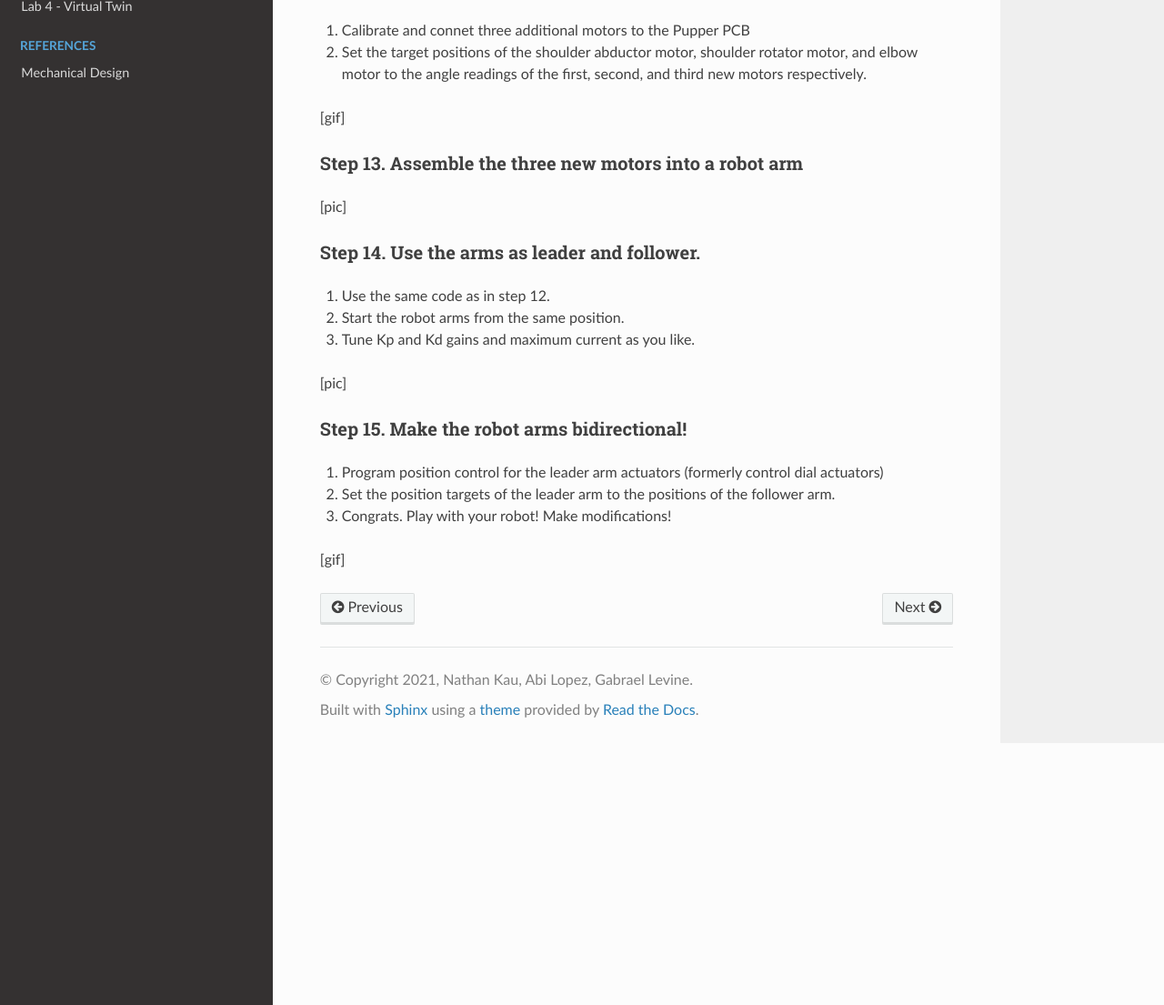
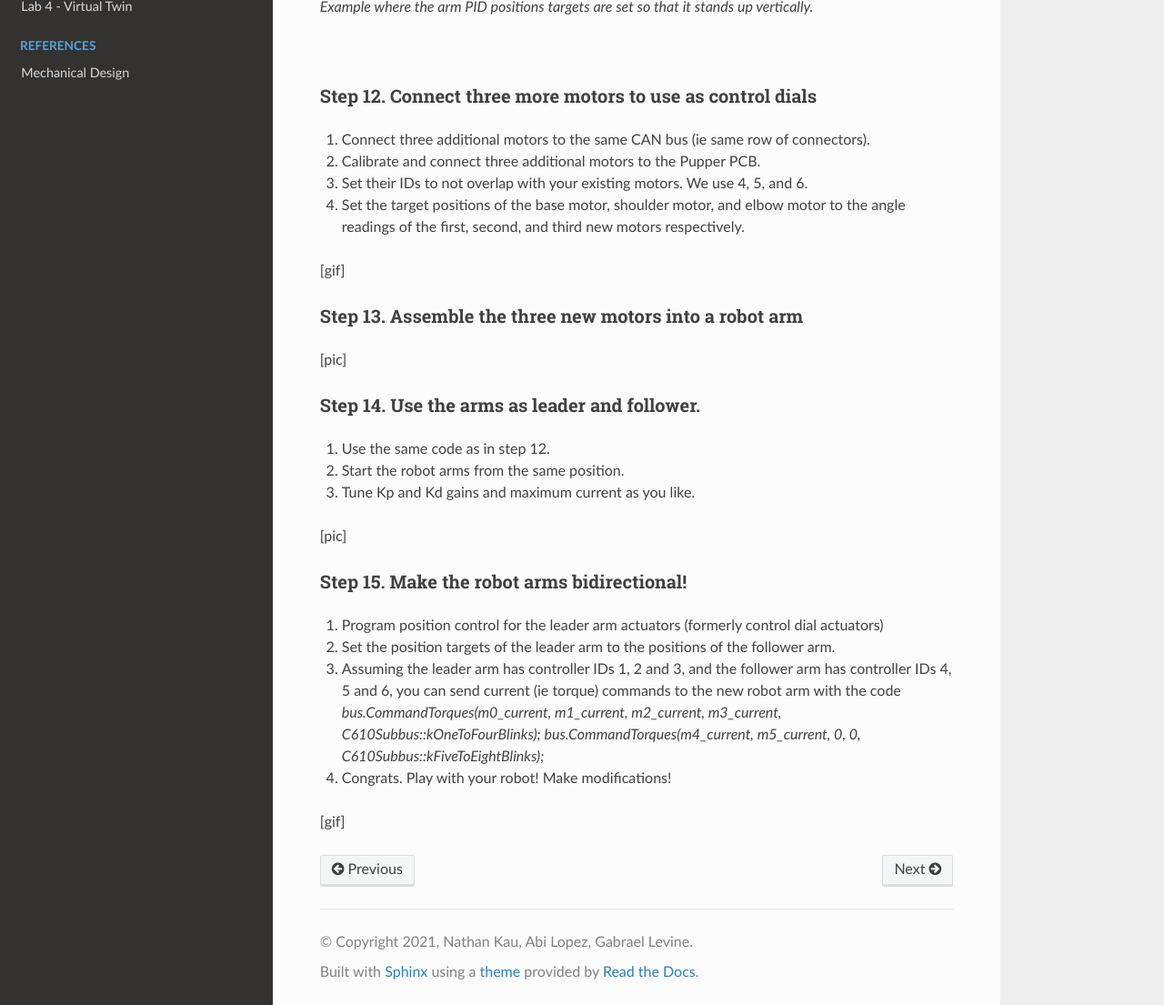
Before and after one commit to stanfordroboticsclub/pupperv3-independent-study, a Sphinx documentation site: the page built from docs/course-material/lab-1.rst, in a window 1280 px wide and 1400 px high, scrolled down 7147 px, cut to the strip 295-1400 px from the top of the window. Shown: the whole strip at 91% size. Built offline with Sphinx 7.4.7 and the Read the Docs theme 2.0.0, drawn with Linux system fonts in a browser that asks for light colours; some of the changed text lies outside the part shown.

```diff
--- a/docs/course-material/lab-1.rst
+++ b/docs/course-material/lab-1.rst
@@ -160,13 +160,16 @@ Step 9. Connect and control 2 more motors
 ^^^^^^^^^^^^^^^^^^^^^^^^^^^^^^^^^^^^^^^^^^^^
 
 #. Connect power and encoder cables from motors to controllers.
-#. Connect power and CAN cables from controllers Pupper PCB
+#. Connect power and CAN cables from controllers to Pupper PCB. Make sure the CAN cables go into the same row (row near the Teensy).
+#. Set the new motor controllers to have different IDs. We use 1, 2, and 3.
 #. Run your PD control on the two additional motors with some target position.
 
 [insert pic of compeleted setup]
 
 Step 10. Assemble the three motors into a robot arm!
 ^^^^^^^^^^^^^^^^^^^^^^^^^^^^^^^^^^^^^^^^^^^^^^^^^^^^^^
+
+#. We like to insert a screw driver with a 3mm diameter shank into the 3D printed part hole and then into the hole in the shaft to align them before inserting the bolt.
 
 [Gabrael adds assembly video]
 
@@ -192,8 +195,10 @@ Step 11. Run your code again on the new robot arm
 
 Step 12. Connect three more motors to use as control dials
 ^^^^^^^^^^^^^^^^^^^^^^^^^^^^^^^^^^^^^^^^^^^^^^^^^^^^^^^^^^^^^^^^^^^^^^^^^^^^^^^^^^^^^^^^^^^^^^^^^^^^^^^^^^^^
-#. Calibrate and connet three additional motors to the Pupper PCB
-#. Set the target positions of the shoulder abductor motor, shoulder rotator motor, and elbow motor to the angle readings of the first, second, and third new motors respectively.
+#. Connect three additional motors to the same CAN bus (ie same row of connectors).
+#. Calibrate and connect three additional motors to the Pupper PCB.
+#. Set their IDs to not overlap with your existing motors. We use 4, 5, and 6.
+#. Set the target positions of the base motor, shoulder motor, and elbow motor to the angle readings of the first, second, and third new motors respectively.
 
 [gif]
 
@@ -213,6 +218,7 @@ Step 15. Make the robot arms bidirectional!
 ^^^^^^^^^^^^^^^^^^^^^^^^^^^^^^^^^^^^^^^^^^^^^
 #. Program position control for the leader arm actuators (formerly control dial actuators)
 #. Set the position targets of the leader arm to the positions of the follower arm.
+#. Assuming the leader arm has controller IDs 1, 2 and 3, and the follower arm has controller IDs 4, 5 and 6, you can send current (ie torque) commands to the new robot arm with the code *bus.CommandTorques(m0_current, m1_current, m2_current, m3_current, C610Subbus::kOneToFourBlinks); bus.CommandTorques(m4_current, m5_current, 0, 0, C610Subbus::kFiveToEightBlinks);*
 #. Congrats. Play with your robot! Make modifications!
 
 [gif]
```
Also changed, not shown: docs/course-material/lab-2.rst (+39 -2 lines), docs/_static/kinematics/kinematics.002.png (added), docs/_static/kinematics/kinematics.003.png (added), docs/_static/kinematics/kinematics.004.png (added), docs/_static/kinematics/kinematics.005.png (added).
